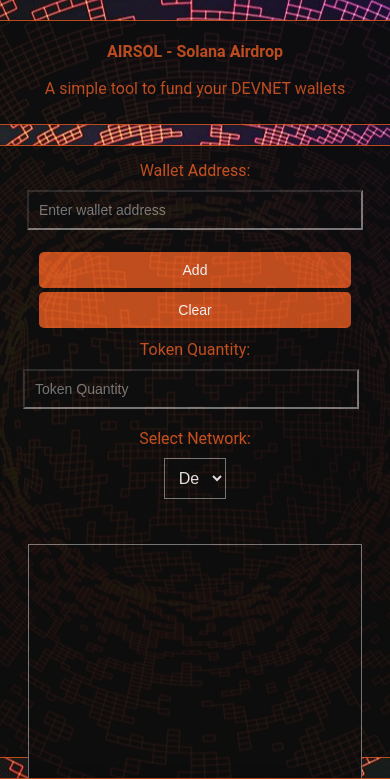
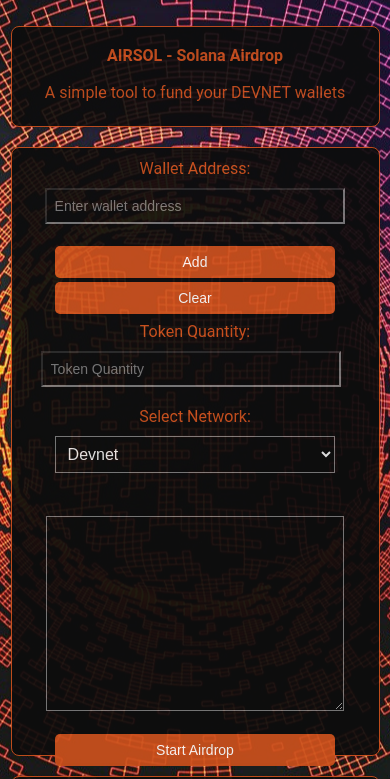
Before and after one commit to DeepakSinghKetheth25/solana-airdrop-website, a website: page index.html in a window 390 px wide. Shown: the top 779 px of the page. Drawn offline with Linux system fonts and the light colour scheme.

Commit message:
updates for responsive web to support multiple devices

```diff
--- a/index.html
+++ b/index.html
@@ -45,7 +45,7 @@
             </div>
 
             <!-- Text area for displaying added addresses -->
-            <textarea id="addressList" readonly></textarea>
+            <textarea id="addressList" rows="5" readonly></textarea>
 
             <!-- Second row for network selection, file upload, and airdrop button -->
             <!-- <div class="row">
--- a/public/css/styles.css
+++ b/public/css/styles.css
@@ -103,7 +103,7 @@
 textarea {
     min-width: 80%;
     max-width: 80%;
-    min-height: 40%;
+    min-height: 30%;
     max-height: 40%;
     margin: 20px 0;
     padding: 10px;
@@ -237,19 +237,19 @@
 @media (max-width: 1031px) {
     .header-container, .footer-container, #container {
         width: 90%; /* Increase width for smaller devices */
-        padding: 10px;
+        padding: 8px;
     }
 
     .row {
-        margin: 5px;
+        margin: 3px;
         display: flex;
         flex-direction: column;
         align-items: center;
     }
 
-    input[type="text"], input[type="number"], input[type="file"], select, textarea, button, #airdropButton {
+    input[type="text"], input[type="number"], input[type="file"], select, textarea, button, #network, #airdropButton {
         width: 100%; /* Full width for smaller inputs and buttons */
-        padding : 10px;
+        padding : 8px;
     }
 }
 
@@ -259,22 +259,27 @@
         width: 90%; /* Increase width for smaller devices */
     }
 
-    input[type="text"], input[type="number"], input[type="file"], select, textarea, button {
+    input[type="text"], input[type="number"], input[type="file"], select, textarea, button, #network {
         width: 100%; /* Full width for smaller inputs and buttons */
     }
+/*
+    textarea {
+        rows : 3;
+        columns: ;
+    } */
 }
 
 /* Responsive styles for mobile phones */
 @media (max-width: 480px) {
     .header-container, .footer-container, #container {
-        width: 100%; /* Full width for very small devices */
+        width: 90%; /* Full width for very small devices */
         /* padding: 10px;  */
         /* Reduce padding */
     }
 
-    #airdropButton {
+    /* #airdropButton {
         width:80%
-    }
+    } */
 
     input[type="text"], input[type="number"], input[type="file"], select, textarea, button {
         font-size: 14px; /* Smaller font size for better readability */
```
